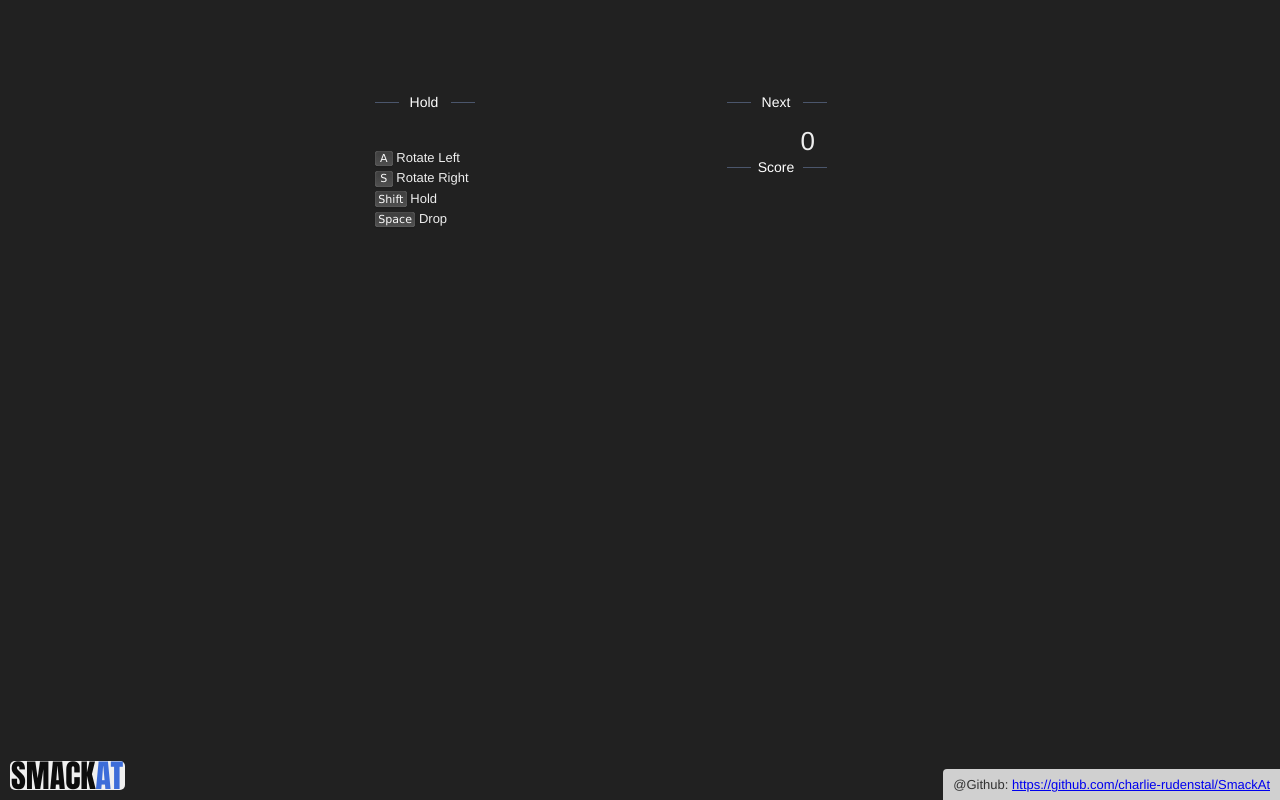
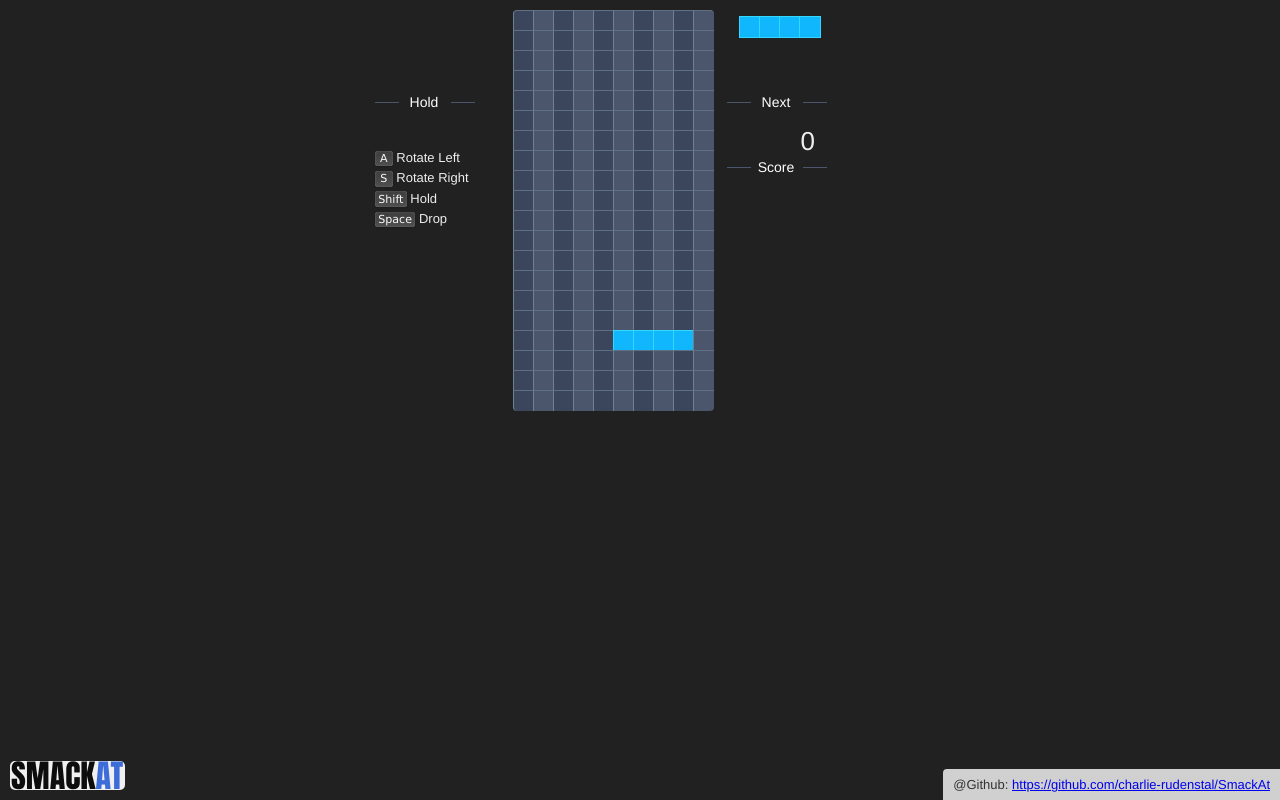
Before and after one commit to charud/SmackAt, a website: page public/index.html in a window 1280 px wide. Drawn offline with nearby package versions, Linux system fonts and the light colour scheme; no server answers.

Commit message:
Local version of socket.io didnt play well with different port. Changed back to node serving socket.io but with dynamic port url in html

```diff
--- a/public/index.html
+++ b/public/index.html
@@ -4,7 +4,7 @@
 	<title>SmackAt!</title>
 	<script type="text/javascript" src="js/JQuery/jquery.js"></script>
 	<script type="text/javascript">
-		$("<script>").src("//"+document.domain+":8081/socket.io/socket.io.js").appendTo(document.head);
+		$('<script>').attr('src', '//'+document.domain+':8081/socket.io/socket.io.js').appendTo(document.head);
 	</script>
 	<script type="text/javascript" src="js/TT/Loader.js"></script>
 	<link rel="stylesheet" type="text/css" href="css/default.dark.css">
```
